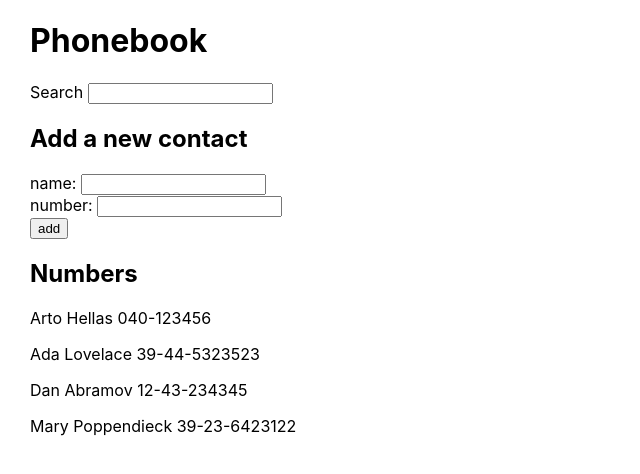
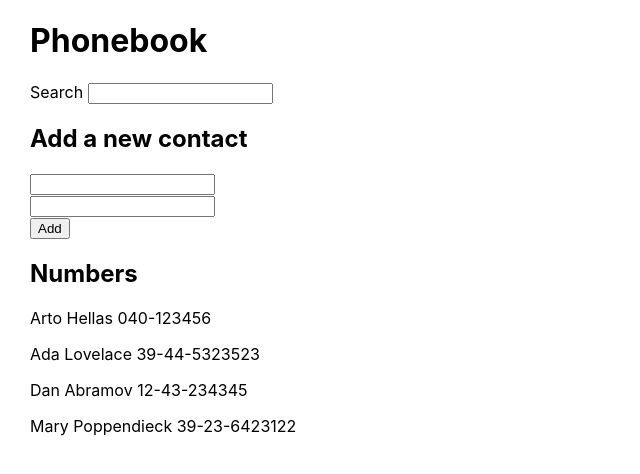
Before and after one commit to cazbacelar/fullstackopen, a React (Create React App) app in the folder part2/phonebook/: page / in a window 1280 px wide. Shown: the top 474 px of the page, without its empty margins (0-640 px from the left). Built offline with nearby package versions, Linux system fonts and the light colour scheme.

Commit message:
complete exercise 2.10

```diff
--- a/part2/phonebook/src/App.js
+++ b/part2/phonebook/src/App.js
@@ -1,4 +1,7 @@
 import { useState } from "react"
+import Persons from "./components/Persons"
+import Search from "./components/Search"
+import PersonForm from "./components/PersonForm"
 
 const App = () => {
   const [persons, setPersons] = useState([
@@ -7,17 +10,21 @@ const App = () => {
     { name: "Dan Abramov", number: "12-43-234345", id: 3 },
     { name: "Mary Poppendieck", number: "39-23-6423122", id: 4 },
   ])
+  // eslint-disable-next-line no-unused-vars
+  const [personsCopy, setPersonsCopy] = useState(persons)
   const [newName, setNewName] = useState("")
   const [newNumber, setNewNumber] = useState("")
   const [newSearch, setNewSearch] = useState("")
-  const [allPersons, setAllPersons] = useState(persons)
 
   const handleSearchChange = (event) => {
     // store the current valute in a variable so we can use it for the search, otherwise we only get the current value when this function is called again
     const currentSearchValue = event.target.value
     setNewSearch(currentSearchValue)
-    const regex = new RegExp( currentSearchValue, 'i' );
-    setPersons(allPersons.filter(person => person.name.match(regex) || person.number.match(regex)))
+    const regex = new RegExp(currentSearchValue, "i")
+    const filteredPersons = personsCopy.filter(
+      (person) => person.name.match(regex) || person.number.match(regex)
+    )
+    setPersons(filteredPersons)
   }
 
   const handleNameChange = (event) => {
@@ -31,7 +38,6 @@ const App = () => {
   const checkDuplicates = () => {
     const names = persons.map((person) => person.name)
     return names.some((name) => name === newName)
-    // The some() method tests whether at least one element in the array passes the test implemented by the provided function. It returns true if, in the array, it finds an element for which the provided function returns true; otherwise it returns false. It doesn't modify the array.
   }
 
   const addPerson = (event) => {
@@ -45,6 +51,7 @@ const App = () => {
         id: persons.length + 1,
       }
       setPersons(persons.concat(newPerson))
+      setPersonsCopy(persons.concat(newPerson))
       setNewName("")
       setNewNumber("")
     } else {
@@ -55,27 +62,17 @@ const App = () => {
   return (
     <div>
       <h1>Phonebook</h1>
-      <div>
-        Search <input value={newSearch} onChange={handleSearchChange} />
-      </div>
+      <Search newSearch={newSearch} handleSearchChange={handleSearchChange} />
       <h2>Add a new contact</h2>
-      <form onSubmit={addPerson}>
-        <div>
-          name: <input value={newName} onChange={handleNameChange} />
-        </div>
-        <div>
-          number: <input value={newNumber} onChange={handleNumberChange} />
-        </div>
-        <div>
-          <button type="submit">add</button>
-        </div>
-      </form>
+      <PersonForm
+        handleSubmit={addPerson}
+        newName={newName}
+        newNumber={newNumber}
+        handleNameChange={handleNameChange}
+        handleNumberChange={handleNumberChange}
+      />
       <h2>Numbers</h2>
-      {persons.map((person) => (
-        <p key={person.id}>
-          {person.name} {person.number}
-        </p>
-      ))}
+      <Persons persons={persons} />
     </div>
   )
 }
--- /dev/null
+++ b/part2/phonebook/src/components/PersonForm.js
@@ -0,0 +1,37 @@
+const Input = ({ value, onChange }) => {
+  return (
+    <div>
+      <input value={value} onChange={onChange} />
+    </div>
+  )
+}
+
+const Button = ({ text }) => {
+  return (
+    <div>
+      <button>{text}</button>
+    </div>
+  )
+}
+
+const PersonForm = (props) => {
+  const {
+    handleSubmit,
+    newName,
+    newNumber,
+    handleNameChange,
+    handleNumberChange,
+  } = props
+
+  return (
+    <div>
+      <form onSubmit={handleSubmit}>
+        <Input value={newName} onChange={handleNameChange} />
+        <Input value={newNumber} onChange={handleNumberChange} />
+        <Button type="submit" text="Add" />
+      </form>
+    </div>
+  )
+}
+
+export default PersonForm
--- /dev/null
+++ b/part2/phonebook/src/components/Persons.js
@@ -0,0 +1,20 @@
+const Person = ({ name, number }) => {
+  return (
+    <div>
+      <p>{name} {number}</p>
+    </div>
+  )
+}
+
+const Persons = (props) => {
+  // props.persons = array of objects
+  const persons = props.persons
+
+  return (
+    <div>
+      {persons.map((person) => <Person key={person.id} name={person.name} number={person.number} />)}
+    </div>
+  )
+}
+
+export default Persons
--- /dev/null
+++ b/part2/phonebook/src/components/Search.js
@@ -0,0 +1,9 @@
+const Search = ({ newSearch, handleSearchChange }) => {
+  return (
+    <div>
+      Search <input value={newSearch} onChange={handleSearchChange} />
+    </div>
+  )
+}
+
+export default Search
```
